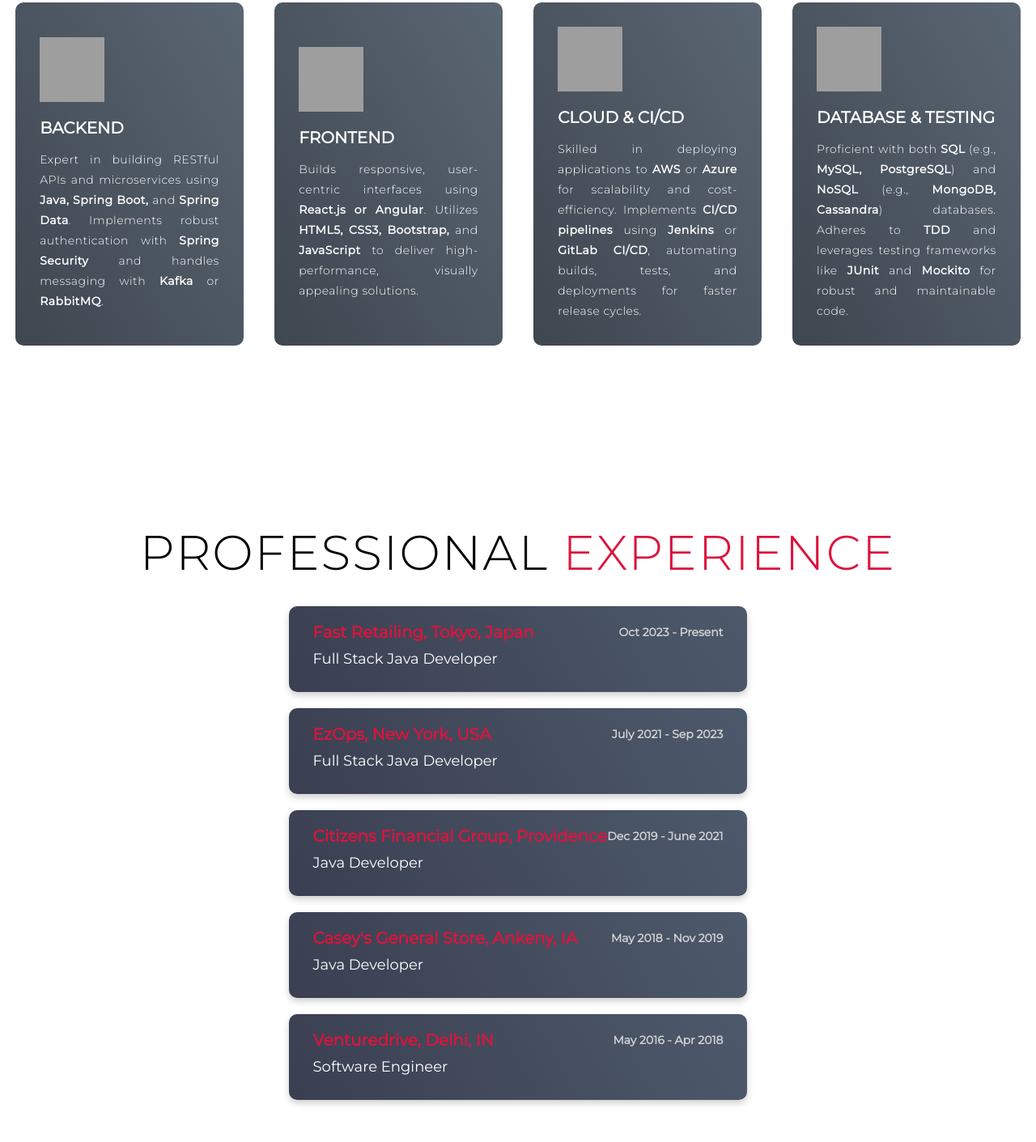
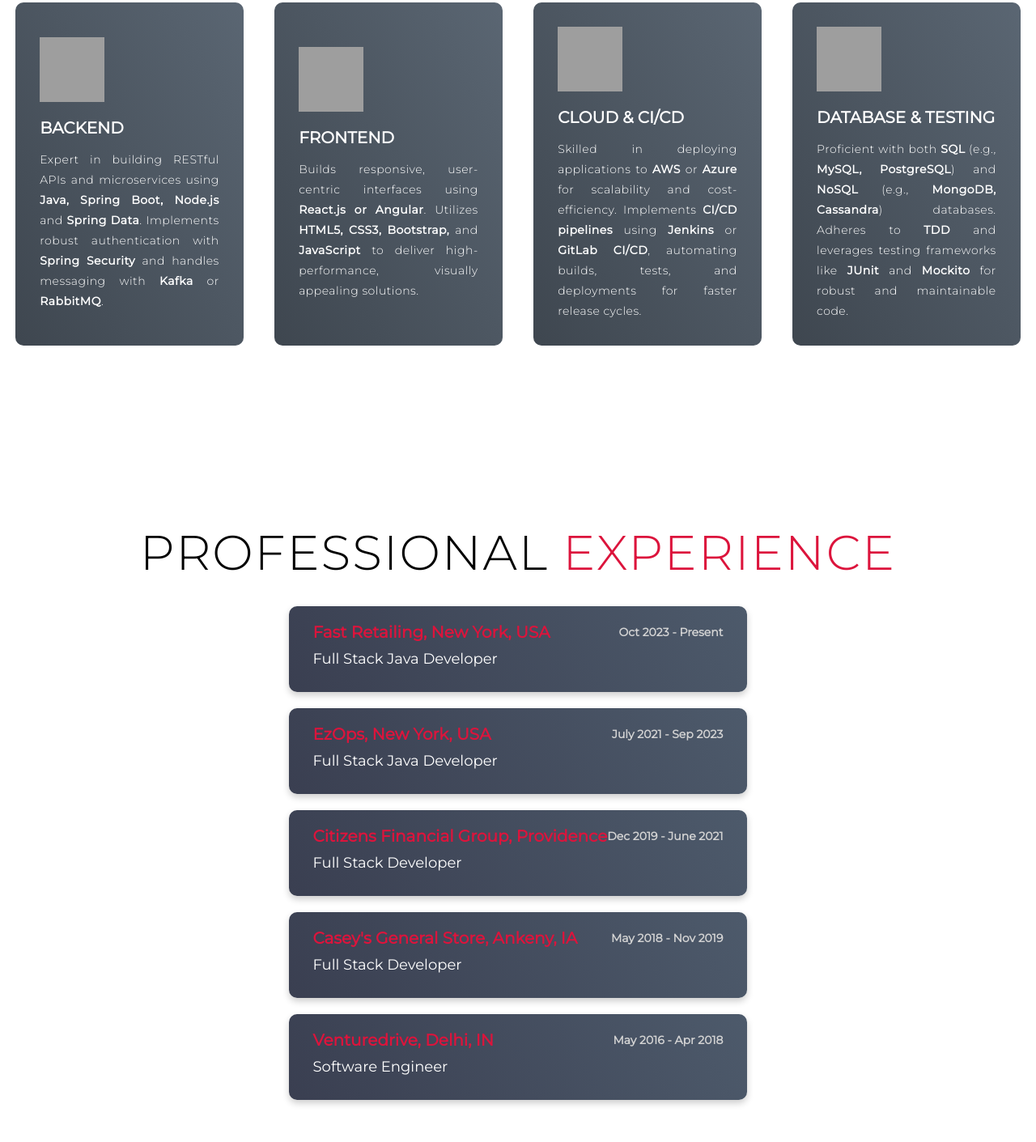
Before and after one commit to bhavyakuruba/portfolio, a plain HTML site: page index.html in a window 1280 px wide. Shown: the part 1249-2660 px from the top of the page at 81% size. Drawn offline with Linux system fonts and the light colour scheme; grey boxes are pictures that could not be loaded.

Commit message:
Update index.html

```diff
--- a/index.html
+++ b/index.html
@@ -78,7 +78,7 @@
         <h2>Backend</h2>
         <p>
           Expert in building RESTful APIs and microservices using
-          <strong>Java, Spring Boot,</strong> and <strong>Spring Data</strong>.
+          <strong>Java, Spring Boot, Node.js</strong> and <strong>Spring Data</strong>.
           Implements robust authentication with <strong>Spring Security</strong>
           and handles messaging with <strong>Kafka</strong> or <strong>RabbitMQ</strong>.
         </p>
@@ -149,7 +149,7 @@
       <!-- Job 1 -->
       <div class="experience-item">
         <div class="experience-header-row">
-          <h1 class="company">Fast Retailing, Tokyo, Japan</h1>
+          <h1 class="company">Fast Retailing, New York, USA</h1>
           <h3 class="duration">Oct 2023 - Present</h3>
         </div>
         <h2>Full Stack Java Developer</h2>
@@ -168,7 +168,7 @@
           <h1 class="company">Citizens Financial Group, Providence</h1>
           <h3 class="duration">Dec 2019 - June 2021</h3>
         </div>
-        <h2>Java Developer</h2>
+        <h2>Full Stack Developer</h2>
       </div>
       <!-- Job 4 -->
       <div class="experience-item">
@@ -176,7 +176,7 @@
           <h1 class="company">Casey's General Store, Ankeny, IA</h1>
           <h3 class="duration">May 2018 - Nov 2019</h3>
         </div>
-        <h2>Java Developer</h2>
+        <h2>Full Stack Developer</h2>
       </div>
       <!-- Job 5 -->
       <div class="experience-item">
@@ -207,7 +207,7 @@
       <h2>Full Stack Java Developer</h2>
       <p>
         I am a <strong>Full Stack Java Developer</strong> with <strong>8+ years</strong> of experience creating scalable, high-performing web applications.
-        I specialize in <strong>React.js, Angular</strong>, and <strong>Spring Boot</strong>, building intuitive user interfaces and microservices. Skilled in <strong>RESTful APIs</strong>,
+        I specialize in <strong>React.js, Angular, Node.js</strong>, and <strong>Spring Boot</strong>, building intuitive user interfaces and microservices. Skilled in <strong>RESTful APIs</strong>,
         <strong>Kafka/RabbitMQ</strong>, and both <strong>SQL</strong> (MySQL, PostgreSQL) and <strong>NoSQL</strong> (MongoDB, Cassandra) databases. I follow <strong>TDD</strong> using
         <strong>JUnit</strong> and <strong>Mockito</strong> to ensure reliable, maintainable code. With deployments on <strong>AWS/Azure</strong> and automated pipelines via <strong>Jenkins/GitLab
         CI/CD</strong>
```
